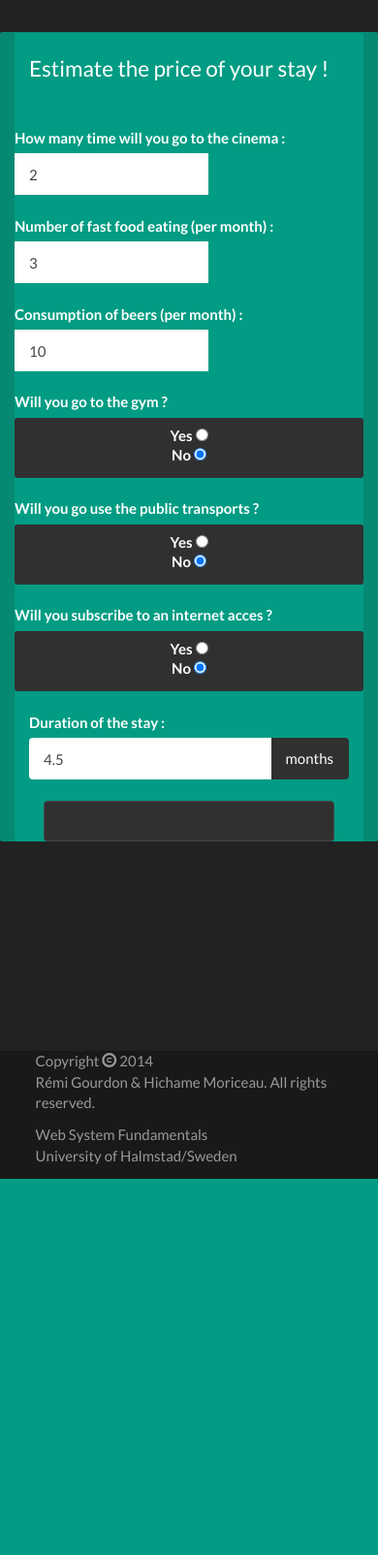
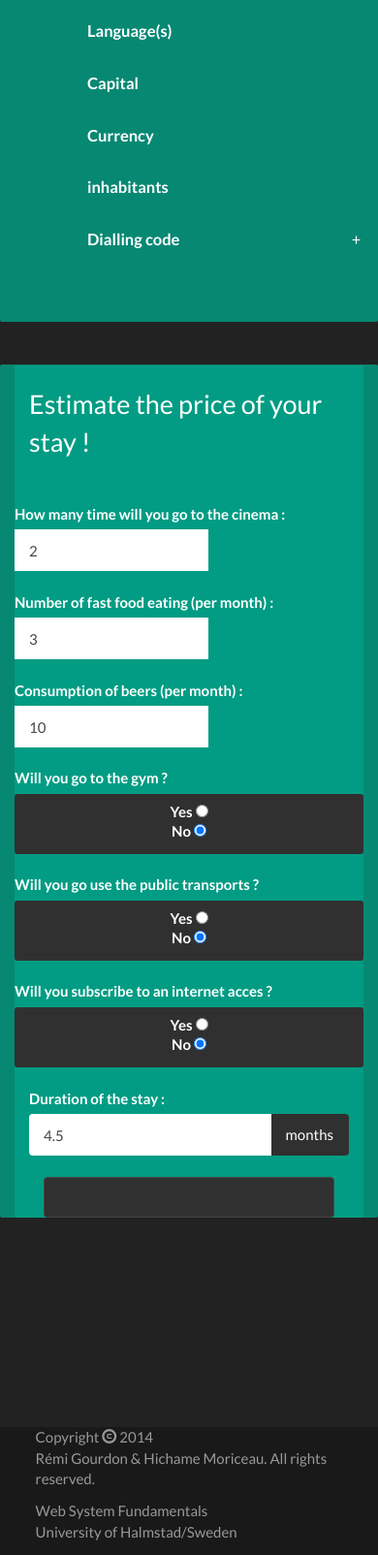
Before and after one commit to remigourdon/studentsonthego, a PHP site: page /country.php in a window 390 px wide. Shown: the part 409-2013 px from the top of the page at 97% size. Before the commit the page ends 1625 px from the top, so only its background shows below. Run offline with PHP 8.4, Linux system fonts and the light colour scheme; data that the repository does not hold is empty.

Commit message:
Country.php 's design 's done.

```diff
--- a/country.php
+++ b/country.php
@@ -135,7 +135,7 @@
 
 $infoBloc.=<<<END
                 <!-- head of the info bloc  -->
-<div class="row">
+<div id="countryHead" class="row">
    <div class="col-md-4 col-md-offset-1">
       <br>
       <p style="font-size:200%;">
@@ -147,15 +147,38 @@
       <img style="width:100%;" src="content/countries/{$country}/flag.png" alt="Flag">
    </div>
 </div><!-- end of : head of the info bloc  -->
-
+<br>
 
 END;
 
 $dataCountry=<<<END
-
-<ul>
-
-
+<div class="col-md-12">
+   <br>
+   <table id="countryProperties" style="width:300px">
+   <tr>
+      <td>Language(s)</td>
+      <td>$lang</td>
+   </tr>
+   <tr>
+      <td>Capital</td>
+      <td>$capitalName</td>
+   </tr>
+   <tr>
+       <td>Currency</td>
+       <td>$currency</td>
+   </tr>
+   <tr>
+       <td>inhabitants</td>
+       <td>$popul</td>
+   </tr>
+   <tr>
+       <td>Dialling code</td>
+       <td>+$callCode</td>
+   </tr>
+</table>
+<br>
+</div>
+<br>
 END;
 
 
@@ -190,40 +213,6 @@
 else {
     $content.="<div class='row'><br></div><!-- SEPARATOR -->";
 }
-// if the form has been filled up
-if(!empty($_POST)){
-    $countryForm = isset($_POST["countryForm"]) ? $_POST["countryForm"] : '';
-    $monthsForm = isset($_POST["monthsForm"]) ? $_POST["monthsForm"] : '';
-
-
-/*
-        // define query
-        $quer = <<<END
-        --
-        -- Seek the corresponding country
-        --
-        --
-        SELECT fitness, cinema, rent, fastfood, ID
-        FROM countries
-        WHERE name = "{$countryForm}";
-END;
-
-
-        $resu = $mysqli->query($quer) or die ("could not query database" . $mysqli->errno . " : " . $mysqli->error);
-
-    $row = $resu->fetch_array();
-
-    // Dummy algorythm
-    $fitness = rand(20, 50);
-    $fastfood = rand(5, 13);
-    $rent = rand(150, 450);
-    $cinema = rand(3,15);
-    $result=($fitness + 2*$fastfood + $cinema + $rent) * $monthsForm;
-*/
-
-}
-
-
 
 $calcform=<<<END
 
@@ -241,7 +230,7 @@
 					<div class="row">
 
 					  <div class="col-md-10 col-md-offset-2" >
-						<legend class="formLegend">Estimate the price of your stay !</legend>
+						<legend id="EstimationFormLegend" class="formLegend">Estimate the price of your stay !</legend>
 						<br>
 					</div>
 
--- a/css/style.css
+++ b/css/style.css
@@ -4,8 +4,31 @@
     border-radius:2px;
 }
 
+#countryHead {
 
+    background-color:rgba(0, 162, 135, 1);
+//    border-bottom:2px solid grey;
+}
 
+td:first-child {
+    font-size:130%;
+    font-weight:bold;
+}
+
+#countryProperties td, #countryProperties th
+{
+  font-size:110%;
+  padding-bottom:10%;
+  padding-left:20%;
+}
+
+#EstimationFormLegend {
+    font-size:180%;
+}
+
+#countryProperties > td {
+    padding-bottom:15%;
+}
 html, body {
     height:100%;
     width:100%;
```
